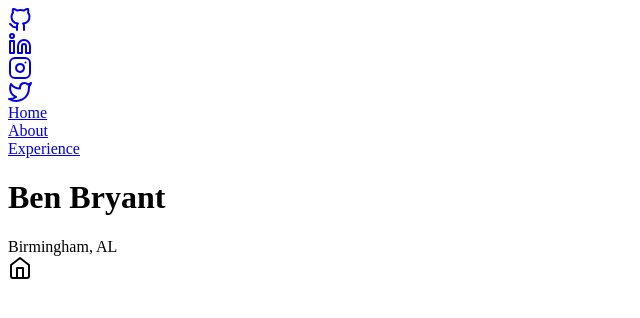
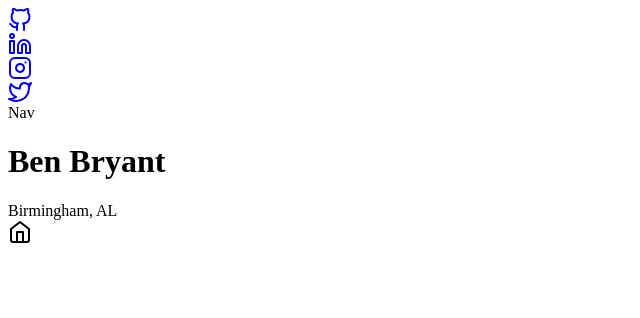
Before and after one commit to Bryantellius/MyPage, a React app: page / in a window 1280 px wide. Shown: the top 318 px of the page, without its empty margins (0-640 px from the left). Built offline with nearby package versions, Linux system fonts and the light colour scheme.

Commit message:
tweaked with the design, more deletions than additions

```diff
--- a/src/client/App.tsx
+++ b/src/client/App.tsx
@@ -7,6 +7,7 @@ import Experience from "./views/Experience";
 
 const App: React.FC<IAppProps> = () => {
   return (
+    <main className="container-fluid bg-secondary w-100 h-100">
       <BrowserRouter>
         <NavBar />
         <Switch>
@@ -15,6 +16,7 @@ const App: React.FC<IAppProps> = () => {
           <Route path="/xp" component={Experience}></Route>
         </Switch>
       </BrowserRouter>
+    </main>
   );
 };
 
--- a/src/client/components/Media.tsx
+++ b/src/client/components/Media.tsx
@@ -4,7 +4,7 @@ const Media: React.FC<IMediaProps> = () => {
   return (
     <div
       id="media"
-      className="col-md-4 d-flex justify-flex-start align-items-start"
+      className="col-md-4 d-flex justify-flex-start align-items-center border"
     >
       <div className="p-2">
         <a className="nav-link text-dark" href="https://github.com/Bryantellius" target="_blank">
--- a/src/client/components/Nav.tsx
+++ b/src/client/components/Nav.tsx
@@ -24,29 +24,10 @@ const Nav: React.FC<INavProps> = () => {
     <>
       <div
         id="nav"
-        className="col-md-4 d-flex flex-column justify-content-start align-items-end"
+        className="col-md-4 border"
         onClick={toggleMenu}
       >
-        <div id="line1" className="navLines"></div>
-        <div id="line2" className="navLines"></div>
-        <div id="line3" className="navLines"></div>
-      </div>
-      <div id="navLinks">
-        <div id="navDivHome">
-          <NavLink to="/" className="nav-link text-light p-1">
-            Home
-          </NavLink>
-        </div>
-        <div id="navDivAbout">
-          <NavLink to="/about" className="nav-link text-light p-1">
-            About
-          </NavLink>
-        </div>
-        <div id="navDivXp">
-          <NavLink to="/xp" className="nav-link text-light p-1">
-            Experience
-          </NavLink>
-        </div>
+        <span>Nav</span>
       </div>
     </>
   );
--- a/src/client/components/NavBar.tsx
+++ b/src/client/components/NavBar.tsx
@@ -8,9 +8,9 @@ const NavBar: React.FC<INavBarProps> = () => {
 
   if (location.pathname !== "/") {
     return (
-      <div id="navBar" className="row">
+      <div id="navBar" className="row bg-light shadow">
         <Media />
-        <div className="col-md-4 text-center">
+        <div className="col-md-4 text-center border">
           <h1 id="navHeader">Ben Bryant</h1>
         </div>
         <Nav />
@@ -18,8 +18,9 @@ const NavBar: React.FC<INavBarProps> = () => {
     );
   } else {
     return (
-      <div id="navBar">
+      <div id="navBar" className="row bg-light shadow">
         <Media />
+        <div className="col-md-4 border"></div>
         <Nav />
       </div>
     );
--- a/src/client/scss/app.scss
+++ b/src/client/scss/app.scss
@@ -2,28 +2,15 @@ $theme-colors: (
   "primary": #0091ea //Covalence Blue!  :D,,
 );
 
-#root {
-  display: flex;
-  justify-content: center;
-  align-items: center;
-  min-height: 100%;
-  min-width: 100%;
-  position: relative;
-  background-color: rgb(171, 99, 99);
+main {
+  background-image: linear-gradient(to bottom right, gray, white);
 }
 
 #homeMainDiv {
-  z-index: 3;
-  background-color: white;
-  border: 0.5rem outset;
-  box-shadow: 0 0 2rem rgb(111, 38, 38);
   animation: Appear 2s;
 }
 
 #aboutDiv {
-  z-index: 3;
-  position: relative;
-  margin-top: 5rem;
   animation: Appear 2s;
 }
 
@@ -37,29 +24,8 @@ $theme-colors: (
     "Lucida Sans Unicode", Geneva, Verdana, sans-serif;
 }
 
-.navLines {
-  background-color: black;
-  height: 2px;
-  width: 3rem;
-  margin: 5px 0;
-}
-
 #nav:hover {
   cursor: pointer;
-}
-
-#navBar {
-  display: flex;
-  justify-content: space-between;
-  align-items: center;
-  position: absolute;
-  padding: 1rem;
-  margin: auto;
-  top: 0;
-  width: 100%;
-  z-index: 5;
-  background-color: white;
-  box-shadow: 0 0 2rem rgb(111, 38, 38);
 }
 
 #navHeader {
@@ -78,30 +44,4 @@ $theme-colors: (
   }
 }
 
-#navLinks {
-  z-index: 4;
-  position: absolute;
-  top: 15vh;
-  right: 2rem;
-  display: flex;
-  flex-direction: column;
-  justify-content: space-evenly;
-}
-
-#navDivHome,
-#navDivAbout,
-#navDivXp {
-  width: 8rem;
-  height: 3rem;
-  display: flex;
-  align-items: center;
-  justify-content: center;
-  background-color: rgb(70, 70, 70);
-  opacity: 0%;
-  transition: opacity 1.5s;
-  margin: 1rem 0;
-  border-radius: 1rem;
-  box-shadow: 0 0 0.5rem white;
-}
-
 @import "../../../node_modules/bootstrap/scss/bootstrap.scss";
--- a/src/client/views/Home.tsx
+++ b/src/client/views/Home.tsx
@@ -5,13 +5,12 @@ const Home: React.FC<IHomeProps> = () => {
     <>
       <div
         id="homeMainDiv"
-        className="d-flex flex-column justify-content-center align-items-end border-right p-3"
+        className="d-flex justify-content-center align-items-center my-5"
       >
+        <div className="d-flex flex-column justify-content-center align-items-end p-3 border-right rounded shadow bg-light">
           <h1 id="homeHeader">Ben Bryant</h1>
-        <div
-          id="homeCityDiv"
-          className="d-flex justify-content-end align-items-center"
-        >
+
+          <div id="homeCityDiv" className="d-flex justify-content-betwee">
             <div id="homeCityName" className="p-1">
               Birmingham, AL
             </div>
@@ -34,6 +33,7 @@ const Home: React.FC<IHomeProps> = () => {
             </div>
           </div>
         </div>
+      </div>
     </>
   );
 };
```
Lines whose indentation alone changed are shown as unchanged.
